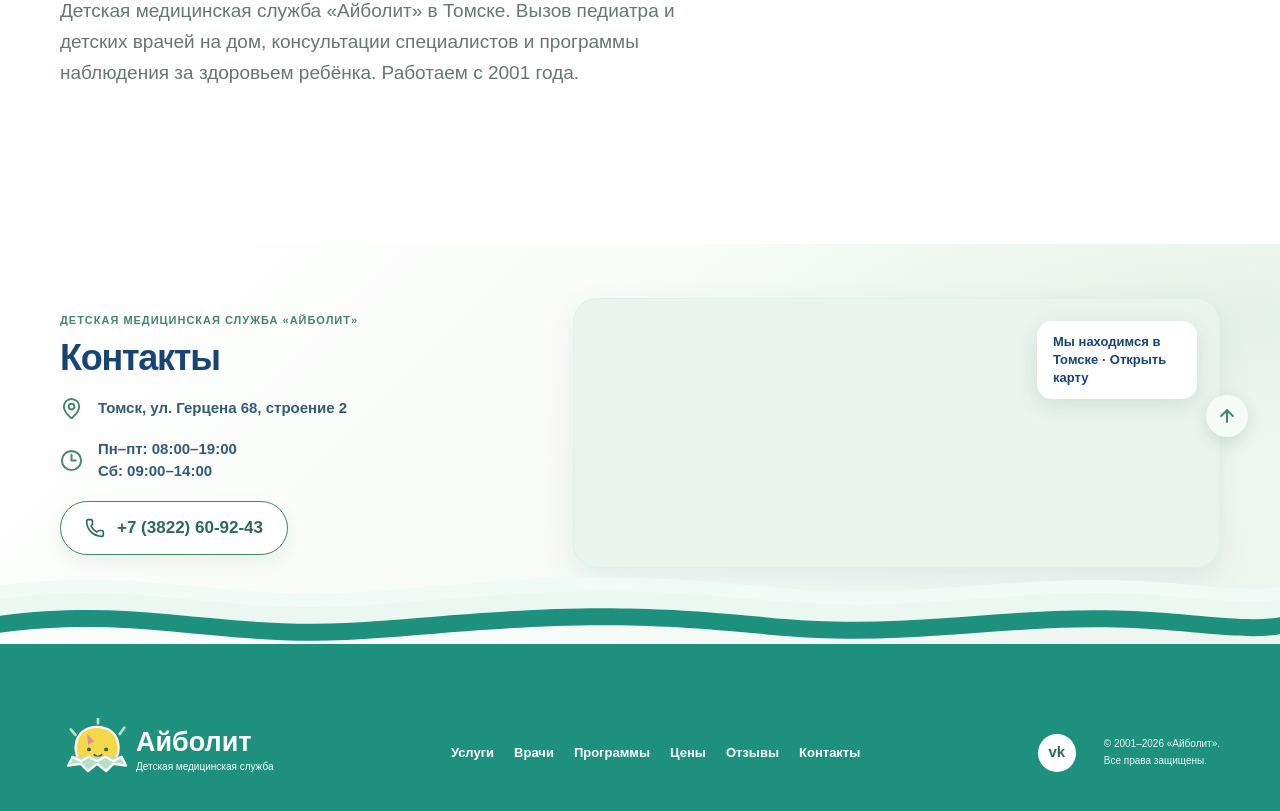
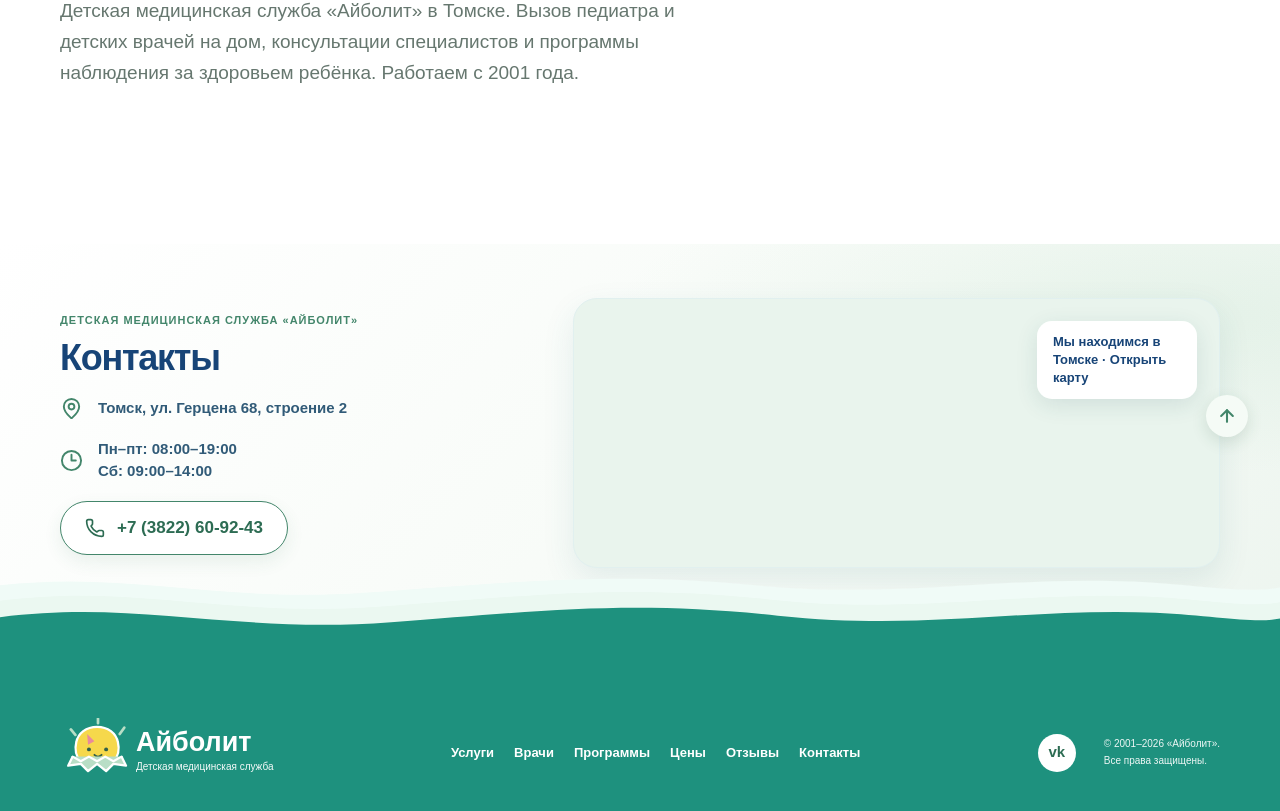
Before and after one commit to Shuman-Olga/aibolit70-ts, a Next.js app: page / in a window 1280 px wide. Shown: the part 331-1142 px from the top of the page. Built offline with nearby package versions, Linux system fonts and the light colour scheme.

Commit message:
Match footer three-wave design and requested colors

```diff
--- a/src/components/site-footer.tsx
+++ b/src/components/site-footer.tsx
@@ -43,9 +43,9 @@ export function SiteFooter() {
       </section>
       <footer className="site-footer site-footer--wave">
         <svg className="site-footer__wave" viewBox="0 0 1440 100" preserveAspectRatio="none" aria-hidden="true">
-          <path d="M0 18C170 -8 250 43 430 25C610 7 690 0 860 20C1030 40 1120 4 1280 12C1350 16 1400 28 1440 20L1440 38C1400 46 1350 34 1280 30C1120 22 1030 58 860 38C690 18 610 25 430 43C250 61 170 10 0 36Z" fill="#F0FBF7" />
-          <path d="M0 36C170 10 250 61 430 43C610 25 690 18 860 38C1030 58 1120 22 1280 30C1350 34 1400 46 1440 38L1440 61C1400 69 1350 57 1280 53C1120 45 1030 81 860 61C690 41 610 48 430 66C250 84 170 33 0 59Z" fill="#EBF8F1" />
-          <path d="M0 59C170 33 250 84 430 66C610 48 690 41 860 61C1030 81 1120 45 1280 53C1350 57 1400 69 1440 61L1440 84C1400 92 1350 80 1280 76C1120 68 1030 104 860 84C690 64 610 71 430 89C250 107 170 56 0 82Z" fill="#1E917E" />
+          <path d="M0 18C145 -2 245 42 410 28C575 14 690 -1 850 18C1010 37 1125 5 1275 13C1345 17 1400 30 1440 21V100H0Z" fill="#F0FBF7" />
+          <path d="M0 39C150 15 255 62 425 47C595 32 700 16 865 37C1030 58 1140 26 1290 33C1360 37 1405 49 1440 41V100H0Z" fill="#EBF8F1" />
+          <path d="M0 61C155 37 265 84 440 68C615 52 710 38 875 59C1040 80 1150 48 1300 55C1370 59 1410 70 1440 63V100H0Z" fill="#1E917E" />
         </svg>
         <div className="container footer-main">
           <Link className="footer-brand" href="/" aria-label="Айболит — главная">
```
